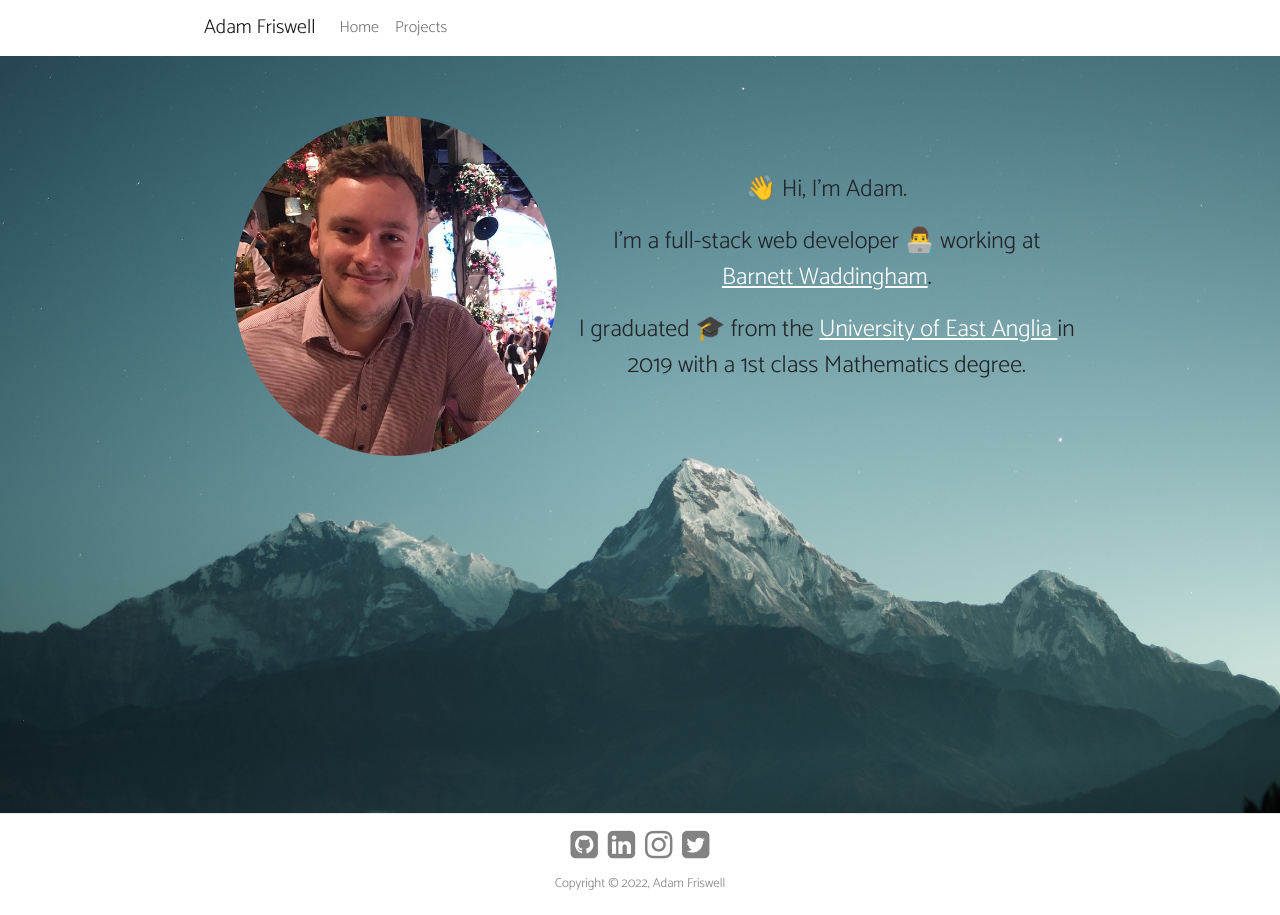
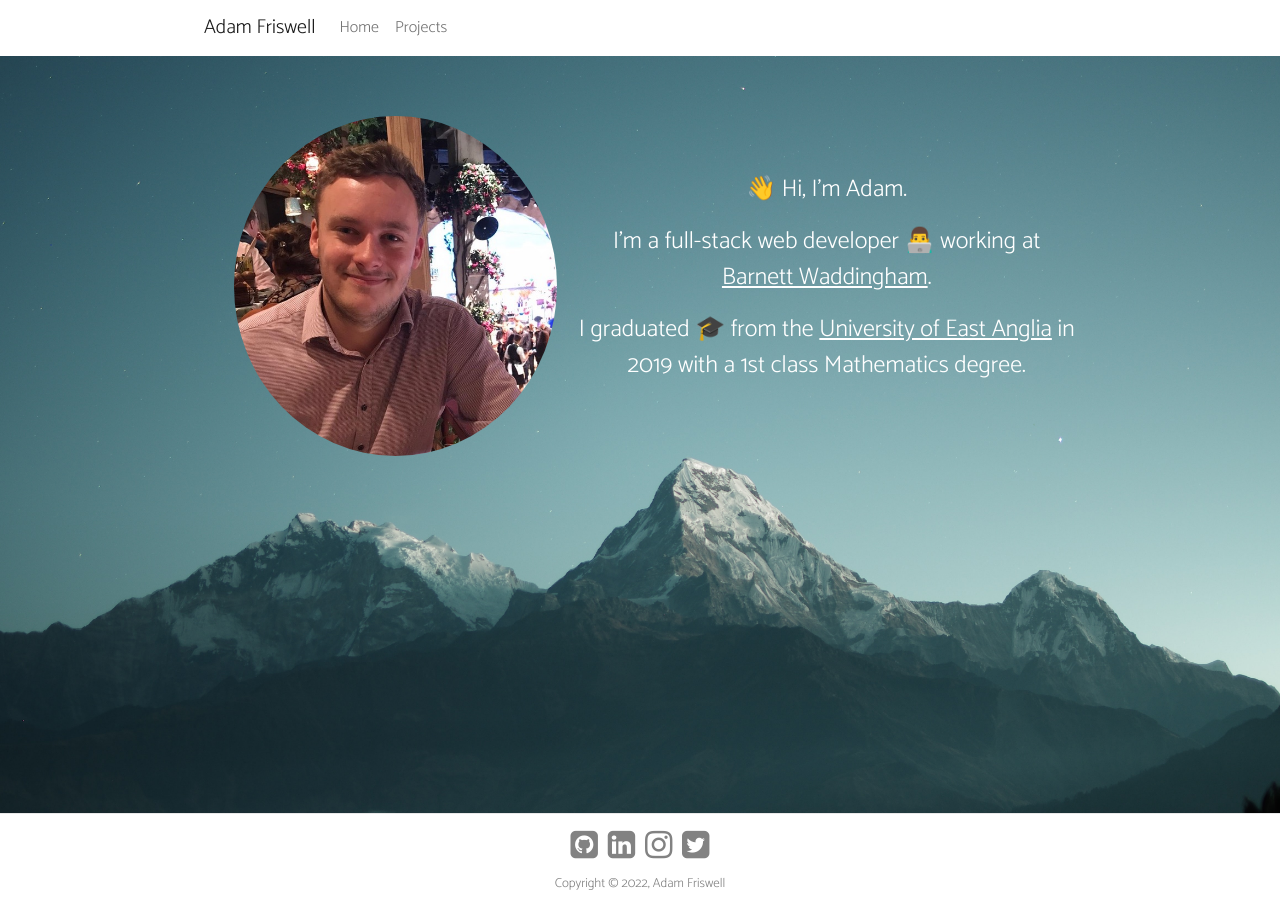
Before and after one commit to adamfriswell/portfolio-website, a Jekyll site: the page built from index.md, in a window 1280 px wide. Built offline with Jekyll 4.4.1, drawn with Linux system fonts in a browser that asks for light colours; nearby versions of some CDN libraries.

Commit message:
make home text white

```diff
--- a/_layouts/home.html
+++ b/_layouts/home.html
@@ -1,7 +1,6 @@
 ---
 layout: default
 ---
-
 <div class="container profile">
     <div class="row align-items-center">
         <div class="col col-5">
--- a/assets/css/style.scss
+++ b/assets/css/style.scss
@@ -25,6 +25,7 @@
     background-image: url(../img/background.jpg);
     background-position: center center;
     background-size: cover;
+    color: white;
 }
 
 .site-footer {
@@ -48,13 +49,9 @@
     padding: 5px;
 }
 
-
-/* Text */
-
 .link-in-text {
     color: white;
 }
-
 
 /* Footer*/
 
--- a/index.md
+++ b/index.md
@@ -2,11 +2,11 @@
 layout: home
 ---
 <p>
-👋 Hi, I'm Adam.
+    👋 Hi, I'm Adam.
 </p>
 <p>
-I'm a full-stack web developer 👨‍💻 working at <a class="link-in-text" href="https://www.barnett-waddingham.co.uk/" target="_blank">Barnett Waddingham</a>.
+    I'm a full-stack web developer 👨‍💻 working at <a class="link-in-text" href="https://www.barnett-waddingham.co.uk/" target="_blank">Barnett Waddingham</a>.
 </p>
 <p>
-I graduated 🎓 from the <a class="link-in-text" href="https://www.uea.ac.uk/" target="_blank"> University of East Anglia </a> in 2019 with a 1st class Mathematics degree.
+    I graduated 🎓 from the <a class="link-in-text" href="https://www.uea.ac.uk/" target="_blank">University of East Anglia</a> in 2019 with a 1st class Mathematics degree.
 </p>
```
